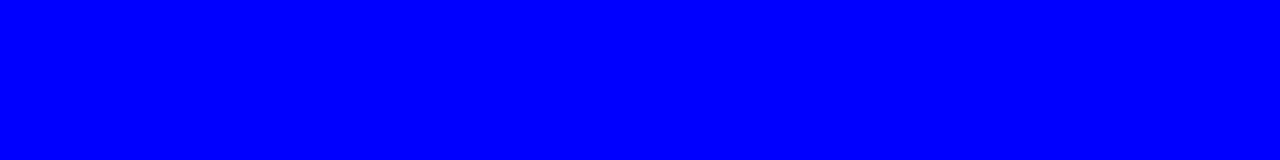
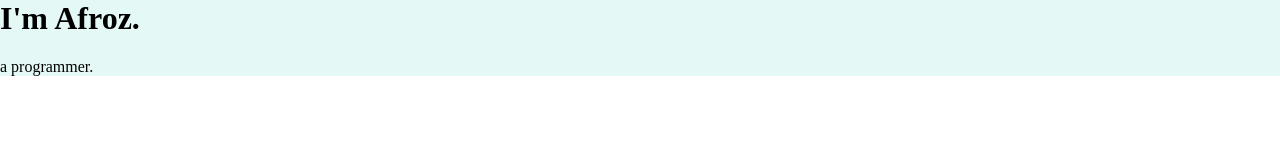
Before and after one commit to afrozchakure/Complete-Web-Development-Bootcamp, a plain HTML site: page CSS - My Site/index.html in a window 1280 px wide. Drawn offline with Linux system fonts and the light colour scheme.

Commit message:
Added contents to My Site

```diff
--- a/CSS - My Site/css/styles.css
+++ b/CSS - My Site/css/styles.css
@@ -1,4 +1,11 @@
-#background {
-    color: blue;
-    background-color: blue;
+body {
+    margin: 0;
 }
+
+h1 {
+    margin-top: 0;
+}
+
+div {
+    background-color: #e4f9f5;
+}
--- a/CSS - My Site/index.html
+++ b/CSS - My Site/index.html
@@ -1,14 +1,22 @@
 <!DOCTYPE html>
 <html lang="en">
+
 <head>
     <meta charset="UTF-8">
     <meta name="viewport" content="width=device-width, initial-scale=1.0">
     <meta http-equiv="X-UA-Compatible" content="ie=edge">
     <title>Afroz Chakure</title>
     <link rel="stylesheet" href="css/styles.css">
-    <link rel="icon" href="favicon.ico">
+    <link rel="icon" href="favicon1.ico">
 </head>
-<body id = "background">
-    Afroz Chakure
+
+<body>
+    <div class="">
+        <!-- div is a content division element -->
+        <h1>I'm Afroz.</h1>
+        <p>a programmer.</p>
+    </div>
+
 </body>
+
 </html>
```
Also changed, not shown: CSS - Bacon Fansite/css/styles.css (+7 -4 lines).
